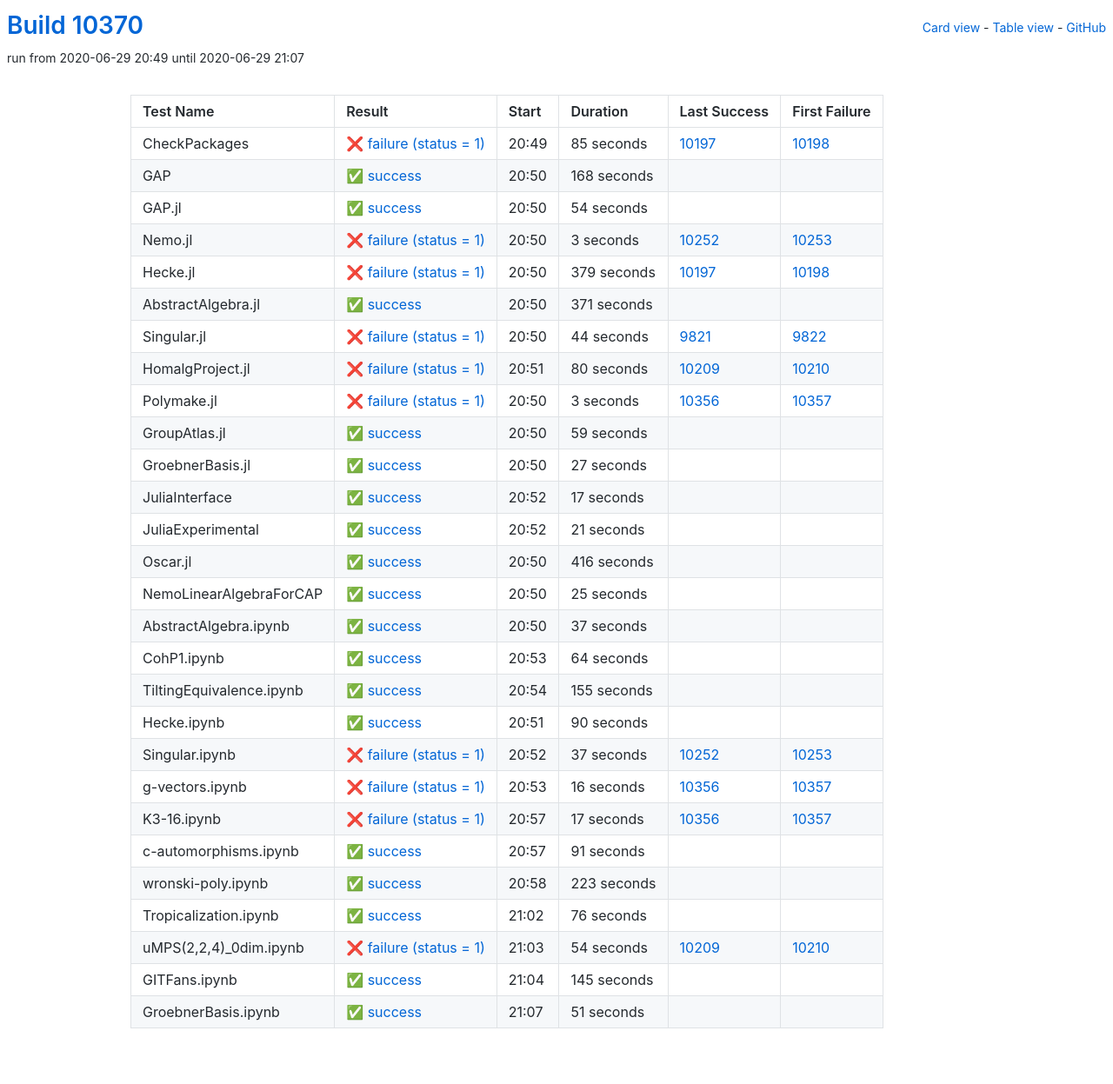
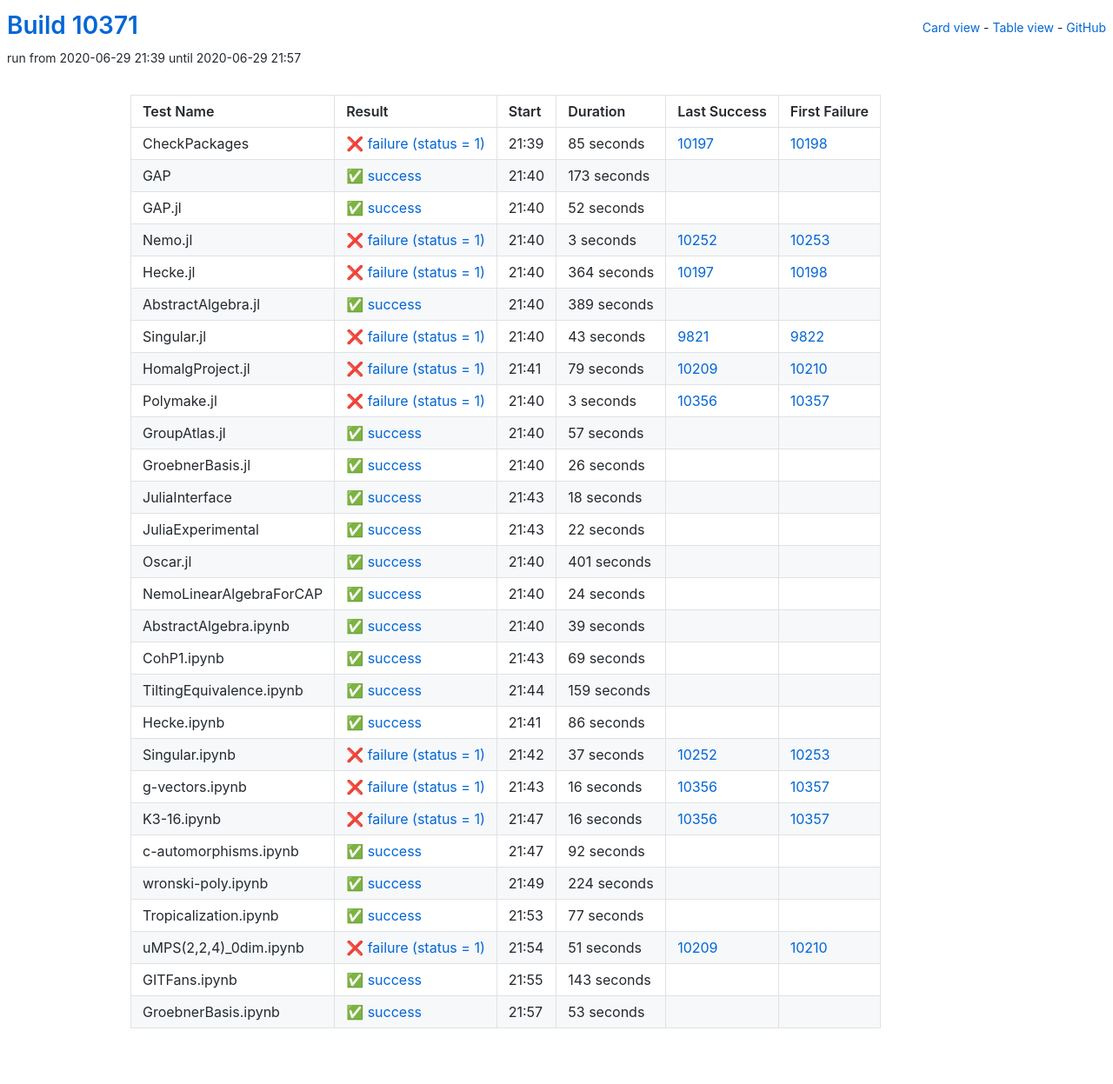
Before and after one commit to oscar-system/oscar-ci-status, a Jekyll site: the page built from table.html, in a window 1280 px wide. Shown: the whole page at 87% size. Built offline with Jekyll 4.4.1, drawn with Linux system fonts in a browser that asks for light colours.

Commit message:
Build #10371

```diff
--- a/_data/ci.yml
+++ b/_data/ci.yml
@@ -1,6 +1,6 @@
 ---
-build: 10370
-build_url: https://oscarci.mathematik.uni-kl.de/job/oscar/10370/
+build: 10371
+build_url: https://oscarci.mathematik.uni-kl.de/job/oscar/10371/
 job: oscar
 organization: oscar-system
 repo: oscar-ci-status
@@ -8,8 +8,8 @@
 tests:
 - name: CheckPackages
   id: checkpackages
-  log: https://oscarci.mathematik.uni-kl.de/job/oscar/10370/artifact/logs/build-10370/CheckPackages.log
-  start: 2020-06-29 20:49
+  log: https://oscarci.mathematik.uni-kl.de/job/oscar/10371/artifact/logs/build-10371/CheckPackages.log
+  start: 2020-06-29 21:39
   success: false
   exitcode: 1
   status: failure
@@ -20,32 +20,32 @@
   first_failure_url: https://oscarci.mathematik.uni-kl.de/job/oscar/10198/
 - name: GAP
   id: gap
-  log: https://oscarci.mathematik.uni-kl.de/job/oscar/10370/artifact/logs/build-10370/GAP.log
-  start: 2020-06-29 20:50
+  log: https://oscarci.mathematik.uni-kl.de/job/oscar/10371/artifact/logs/build-10371/GAP.log
+  start: 2020-06-29 21:40
   success: true
   exitcode: 0
   status: success
-  duration: 168
+  duration: 173
   last_success: false
   last_success_url:
   first_failure: false
   first_failure_url:
 - name: GAP.jl
   id: gap-jl
-  log: https://oscarci.mathematik.uni-kl.de/job/oscar/10370/artifact/logs/build-10370/GAP.jl.log
-  start: 2020-06-29 20:50
+  log: https://oscarci.mathematik.uni-kl.de/job/oscar/10371/artifact/logs/build-10371/GAP.jl.log
+  start: 2020-06-29 21:40
   success: true
   exitcode: 0
   status: success
-  duration: 54
+  duration: 52
   last_success: false
   last_success_url:
   first_failure: false
   first_failure_url:
 - name: Nemo.jl
   id: nemo-jl
-  log: https://oscarci.mathematik.uni-kl.de/job/oscar/10370/artifact/logs/build-10370/Nemo.jl.log
-  start: 2020-06-29 20:50
+  log: https://oscarci.mathematik.uni-kl.de/job/oscar/10371/artifact/logs/build-10371/Nemo.jl.log
+  start: 2020-06-29 21:40
   success: false
   exitcode: 1
   status: failure
@@ -56,56 +56,56 @@
   first_failure_url: https://oscarci.mathematik.uni-kl.de/job/oscar/10253/
 - name: Hecke.jl
   id: hecke-jl
-  log: https://oscarci.mathematik.uni-kl.de/job/oscar/10370/artifact/logs/build-10370/Hecke.jl.log
-  start: 2020-06-29 20:50
+  log: https://oscarci.mathematik.uni-kl.de/job/oscar/10371/artifact/logs/build-10371/Hecke.jl.log
+  start: 2020-06-29 21:40
   success: false
   exitcode: 1
   status: failure
-  duration: 379
+  duration: 364
   last_success: 10197
   last_success_url: https://oscarci.mathematik.uni-kl.de/job/oscar/10197/
   first_failure: 10198
   first_failure_url: https://oscarci.mathematik.uni-kl.de/job/oscar/10198/
 - name: AbstractAlgebra.jl
   id: abstractalgebra-jl
-  log: https://oscarci.mathematik.uni-kl.de/job/oscar/10370/artifact/logs/build-10370/AbstractAlgebra.jl.log
-  start: 2020-06-29 20:50
+  log: https://oscarci.mathematik.uni-kl.de/job/oscar/10371/artifact/logs/build-10371/AbstractAlgebra.jl.log
+  start: 2020-06-29 21:40
   success: true
   exitcode: 0
   status: success
-  duration: 371
+  duration: 389
   last_success: false
   last_success_url:
   first_failure: false
   first_failure_url:
 - name: Singular.jl
   id: singular-jl
-  log: https://oscarci.mathematik.uni-kl.de/job/oscar/10370/artifact/logs/build-10370/Singular.jl.log
-  start: 2020-06-29 20:50
+  log: https://oscarci.mathematik.uni-kl.de/job/oscar/10371/artifact/logs/build-10371/Singular.jl.log
+  start: 2020-06-29 21:40
   success: false
   exitcode: 1
   status: failure
-  duration: 44
+  duration: 43
   last_success: 9821
   last_success_url: https://oscarci.mathematik.uni-kl.de/job/oscar/9821/
   first_failure: 9822
   first_failure_url: https://oscarci.mathematik.uni-kl.de/job/oscar/9822/
 - name: HomalgProject.jl
   id: homalgproject-jl
-  log: https://oscarci.mathematik.uni-kl.de/job/oscar/10370/artifact/logs/build-10370/HomalgProject.jl.log
-  start: 2020-06-29 20:51
+  log: https://oscarci.mathematik.uni-kl.de/job/oscar/10371/artifact/logs/build-10371/HomalgProject.jl.log
+  start: 2020-06-29 21:41
   success: false
   exitcode: 1
   status: failure
-  duration: 80
+  duration: 79
   last_success: 10209
   last_success_url: https://oscarci.mathematik.uni-kl.de/job/oscar/10209/
   first_failure: 10210
   first_failure_url: https://oscarci.mathematik.uni-kl.de/job/oscar/10210/
 - name: Polymake.jl
   id: polymake-jl
-  log: https://oscarci.mathematik.uni-kl.de/job/oscar/10370/artifact/logs/build-10370/Polymake.jl.log
-  start: 2020-06-29 20:50
+  log: https://oscarci.mathematik.uni-kl.de/job/oscar/10371/artifact/logs/build-10371/Polymake.jl.log
+  start: 2020-06-29 21:40
   success: false
   exitcode: 1
   status: failure
@@ -116,128 +116,128 @@
   first_failure_url: https://oscarci.mathematik.uni-kl.de/job/oscar/10357/
 - name: GroupAtlas.jl
   id: groupatlas-jl
-  log: https://oscarci.mathematik.uni-kl.de/job/oscar/10370/artifact/logs/build-10370/GroupAtlas.jl.log
-  start: 2020-06-29 20:50
+  log: https://oscarci.mathematik.uni-kl.de/job/oscar/10371/artifact/logs/build-10371/GroupAtlas.jl.log
+  start: 2020-06-29 21:40
   success: true
   exitcode: 0
   status: success
-  duration: 59
+  duration: 57
   last_success: false
   last_success_url:
   first_failure: false
   first_failure_url:
 - name: GroebnerBasis.jl
   id: groebnerbasis-jl
-  log: https://oscarci.mathematik.uni-kl.de/job/oscar/10370/artifact/logs/build-10370/GroebnerBasis.jl.log
-  start: 2020-06-29 20:50
+  log: https://oscarci.mathematik.uni-kl.de/job/oscar/10371/artifact/logs/build-10371/GroebnerBasis.jl.log
+  start: 2020-06-29 21:40
   success: true
   exitcode: 0
   status: success
-  duration: 27
+  duration: 26
   last_success: false
   last_success_url:
   first_failure: false
   first_failure_url:
 - name: JuliaInterface
   id: juliainterface
-  log: https://oscarci.mathematik.uni-kl.de/job/oscar/10370/artifact/logs/build-10370/JuliaInterface.log
-  start: 2020-06-29 20:52
+  log: https://oscarci.mathematik.uni-kl.de/job/oscar/10371/artifact/logs/build-10371/JuliaInterface.log
+  start: 2020-06-29 21:43
   success: true
   exitcode: 0
   status: success
-  duration: 17
+  duration: 18
   last_success: false
   last_success_url:
   first_failure: false
   first_failure_url:
 - name: JuliaExperimental
   id: juliaexperimental
-  log: https://oscarci.mathematik.uni-kl.de/job/oscar/10370/artifact/logs/build-10370/JuliaExperimental.log
-  start: 2020-06-29 20:52
+  log: https://oscarci.mathematik.uni-kl.de/job/oscar/10371/artifact/logs/build-10371/JuliaExperimental.log
+  start: 2020-06-29 21:43
   success: true
   exitcode: 0
   status: success
-  duration: 21
+  duration: 22
   last_success: false
   last_success_url:
   first_failure: false
   first_failure_url:
 - name: Oscar.jl
   id: oscar-jl
-  log: https://oscarci.mathematik.uni-kl.de/job/oscar/10370/artifact/logs/build-10370/Oscar.jl.log
-  start: 2020-06-29 20:50
+  log: https://oscarci.mathematik.uni-kl.de/job/oscar/10371/artifact/logs/build-10371/Oscar.jl.log
+  start: 2020-06-29 21:40
   success: true
   exitcode: 0
   status: success
-  duration: 416
+  duration: 401
   last_success: false
   last_success_url:
   first_failure: false
   first_failure_url:
 - name: NemoLinearAlgebraForCAP
   id: nemolinearalgebraforcap
-  log: https://oscarci.mathematik.uni-kl.de/job/oscar/10370/artifact/logs/build-10370/NemoLinearAlgebraForCAP.log
-  start: 2020-06-29 20:50
+  log: https://oscarci.mathematik.uni-kl.de/job/oscar/10371/artifact/logs/build-10371/NemoLinearAlgebraForCAP.log
+  start: 2020-06-29 21:40
   success: true
   exitcode: 0
   status: success
-  duration: 25
+  duration: 24
   last_success: false
   last_success_url:
   first_failure: false
   first_failure_url:
 - name: AbstractAlgebra.ipynb
   id: abstractalgebra-ipynb
-  log: https://oscarci.mathematik.uni-kl.de/job/oscar/10370/artifact/logs/build-10370/AbstractAlgebra.ipynb.log
-  start: 2020-06-29 20:50
+  log: https://oscarci.mathematik.uni-kl.de/job/oscar/10371/artifact/logs/build-10371/AbstractAlgebra.ipynb.log
+  start: 2020-06-29 21:40
   success: true
   exitcode: 0
   status: success
-  duration: 37
+  duration: 39
   last_success: false
   last_success_url:
   first_failure: false
   first_failure_url:
 - name: CohP1.ipynb
   id: cohp1-ipynb
-  log: https://oscarci.mathematik.uni-kl.de/job/oscar/10370/artifact/logs/build-10370/CohP1.ipynb.log
-  start: 2020-06-29 20:53
+  log: https://oscarci.mathematik.uni-kl.de/job/oscar/10371/artifact/logs/build-10371/CohP1.ipynb.log
+  start: 2020-06-29 21:43
   success: true
   exitcode: 0
   status: success
-  duration: 64
+  duration: 69
   last_success: false
   last_success_url:
   first_failure: false
   first_failure_url:
 - name: TiltingEquivalence.ipynb
   id: tiltingequivalence-ipynb
-  log: https://oscarci.mathematik.uni-kl.de/job/oscar/10370/artifact/logs/build-10370/TiltingEquivalence.ipynb.log
-  start: 2020-06-29 20:54
+  log: https://oscarci.mathematik.uni-kl.de/job/oscar/10371/artifact/logs/build-10371/TiltingEquivalence.ipynb.log
+  start: 2020-06-29 21:44
   success: true
   exitcode: 0
   status: success
-  duration: 155
+  duration: 159
   last_success: false
   last_success_url:
   first_failure: false
   first_failure_url:
 - name: Hecke.ipynb
   id: hecke-ipynb
-  log: https://oscarci.mathematik.uni-kl.de/job/oscar/10370/artifact/logs/build-10370/Hecke.ipynb.log
-  start: 2020-06-29 20:51
+  log: https://oscarci.mathematik.uni-kl.de/job/oscar/10371/artifact/logs/build-10371/Hecke.ipynb.log
+  start: 2020-06-29 21:41
   success: true
   exitcode: 0
   status: success
-  duration: 90
+  duration: 86
   last_success: false
   last_success_url:
   first_failure: false
   first_failure_url:
 - name: Singular.ipynb
   id: singular-ipynb
-  log: https://oscarci.mathematik.uni-kl.de/job/oscar/10370/artifact/logs/build-10370/Singular.ipynb.log
-  start: 2020-06-29 20:52
+  log: https://oscarci.mathematik.uni-kl.de/job/oscar/10371/artifact/logs/build-10371/Singular.ipynb.log
+  start: 2020-06-29 21:42
   success: false
   exitcode: 1
   status: failure
@@ -248,8 +248,8 @@
   first_failure_url: https://oscarci.mathematik.uni-kl.de/job/oscar/10253/
 - name: g-vectors.ipynb
   id: g-vectors-ipynb
-  log: https://oscarci.mathematik.uni-kl.de/job/oscar/10370/artifact/logs/build-10370/g-vectors.ipynb.log
-  start: 2020-06-29 20:53
+  log: https://oscarci.mathematik.uni-kl.de/job/oscar/10371/artifact/logs/build-10371/g-vectors.ipynb.log
+  start: 2020-06-29 21:43
   success: false
   exitcode: 1
   status: failure
@@ -260,84 +260,84 @@
   first_failure_url: https://oscarci.mathematik.uni-kl.de/job/oscar/10357/
 - name: K3-16.ipynb
   id: k3-16-ipynb
-  log: https://oscarci.mathematik.uni-kl.de/job/oscar/10370/artifact/logs/build-10370/K3-16.ipynb.log
-  start: 2020-06-29 20:57
+  log: https://oscarci.mathematik.uni-kl.de/job/oscar/10371/artifact/logs/build-10371/K3-16.ipynb.log
+  start: 2020-06-29 21:47
   success: false
   exitcode: 1
   status: failure
-  duration: 17
+  duration: 16
   last_success: 10356
   last_success_url: https://oscarci.mathematik.uni-kl.de/job/oscar/10356/
   first_failure: 10357
   first_failure_url: https://oscarci.mathematik.uni-kl.de/job/oscar/10357/
 - name: c-automorphisms.ipynb
   id: c-automorphisms-ipynb
-  log: https://oscarci.mathematik.uni-kl.de/job/oscar/10370/artifact/logs/build-10370/c-automorphisms.ipynb.log
-  start: 2020-06-29 20:57
+  log: https://oscarci.mathematik.uni-kl.de/job/oscar/10371/artifact/logs/build-10371/c-automorphisms.ipynb.log
+  start: 2020-06-29 21:47
   success: true
   exitcode: 0
   status: success
-  duration: 91
+  duration: 92
   last_success: false
   last_success_url:
   first_failure: false
   first_failure_url:
 - name: wronski-poly.ipynb
   id: wronski-poly-ipynb
-  log: https://oscarci.mathematik.uni-kl.de/job/oscar/10370/artifact/logs/build-10370/wronski-poly.ipynb.log
-  start: 2020-06-29 20:58
+  log: https://oscarci.mathematik.uni-kl.de/job/oscar/10371/artifact/logs/build-10371/wronski-poly.ipynb.log
+  start: 2020-06-29 21:49
   success: true
   exitcode: 0
   status: success
-  duration: 223
+  duration: 224
   last_success: false
   last_success_url:
   first_failure: false
   first_failure_url:
 - name: Tropicalization.ipynb
   id: tropicalization-ipynb
-  log: https://oscarci.mathematik.uni-kl.de/job/oscar/10370/artifact/logs/build-10370/Tropicalization.ipynb.log
-  start: 2020-06-29 21:02
+  log: https://oscarci.mathematik.uni-kl.de/job/oscar/10371/artifact/logs/build-10371/Tropicalization.ipynb.log
+  start: 2020-06-29 21:53
   success: true
   exitcode: 0
   status: success
-  duration: 76
+  duration: 77
   last_success: false
   last_success_url:
   first_failure: false
   first_failure_url:
 - name: uMPS(2,2,4)_0dim.ipynb
   id: umps-2-2-4-0dim-ipynb
-  log: https://oscarci.mathematik.uni-kl.de/job/oscar/10370/artifact/logs/build-10370/uMPS-2-2-4-_0dim.ipynb.log
-  start: 2020-06-29 21:03
+  log: https://oscarci.mathematik.uni-kl.de/job/oscar/10371/artifact/logs/build-10371/uMPS-2-2-4-_0dim.ipynb.log
+  start: 2020-06-29 21:54
   success: false
   exitcode: 1
   status: failure
-  duration: 54
+  duration: 51
   last_success: 10209
   last_success_url: https://oscarci.mathematik.uni-kl.de/job/oscar/10209/
   first_failure: 10210
   first_failure_url: https://oscarci.mathematik.uni-kl.de/job/oscar/10210/
 - name: GITFans.ipynb
   id: gitfans-ipynb
-  log: https://oscarci.mathematik.uni-kl.de/job/oscar/10370/artifact/logs/build-10370/GITFans.ipynb.log
-  start: 2020-06-29 21:04
+  log: https://oscarci.mathematik.uni-kl.de/job/oscar/10371/artifact/logs/build-10371/GITFans.ipynb.log
+  start: 2020-06-29 21:55
   success: true
   exitcode: 0
   status: success
-  duration: 145
+  duration: 143
   last_success: false
   last_success_url:
   first_failure: false
   first_failure_url:
 - name: GroebnerBasis.ipynb
   id: groebnerbasis-ipynb
-  log: https://oscarci.mathematik.uni-kl.de/job/oscar/10370/artifact/logs/build-10370/GroebnerBasis.ipynb.log
-  start: 2020-06-29 21:07
+  log: https://oscarci.mathematik.uni-kl.de/job/oscar/10371/artifact/logs/build-10371/GroebnerBasis.ipynb.log
+  start: 2020-06-29 21:57
   success: true
   exitcode: 0
   status: success
-  duration: 51
+  duration: 53
   last_success: false
   last_success_url:
   first_failure: false
```
Also changed, not shown: README.md.
